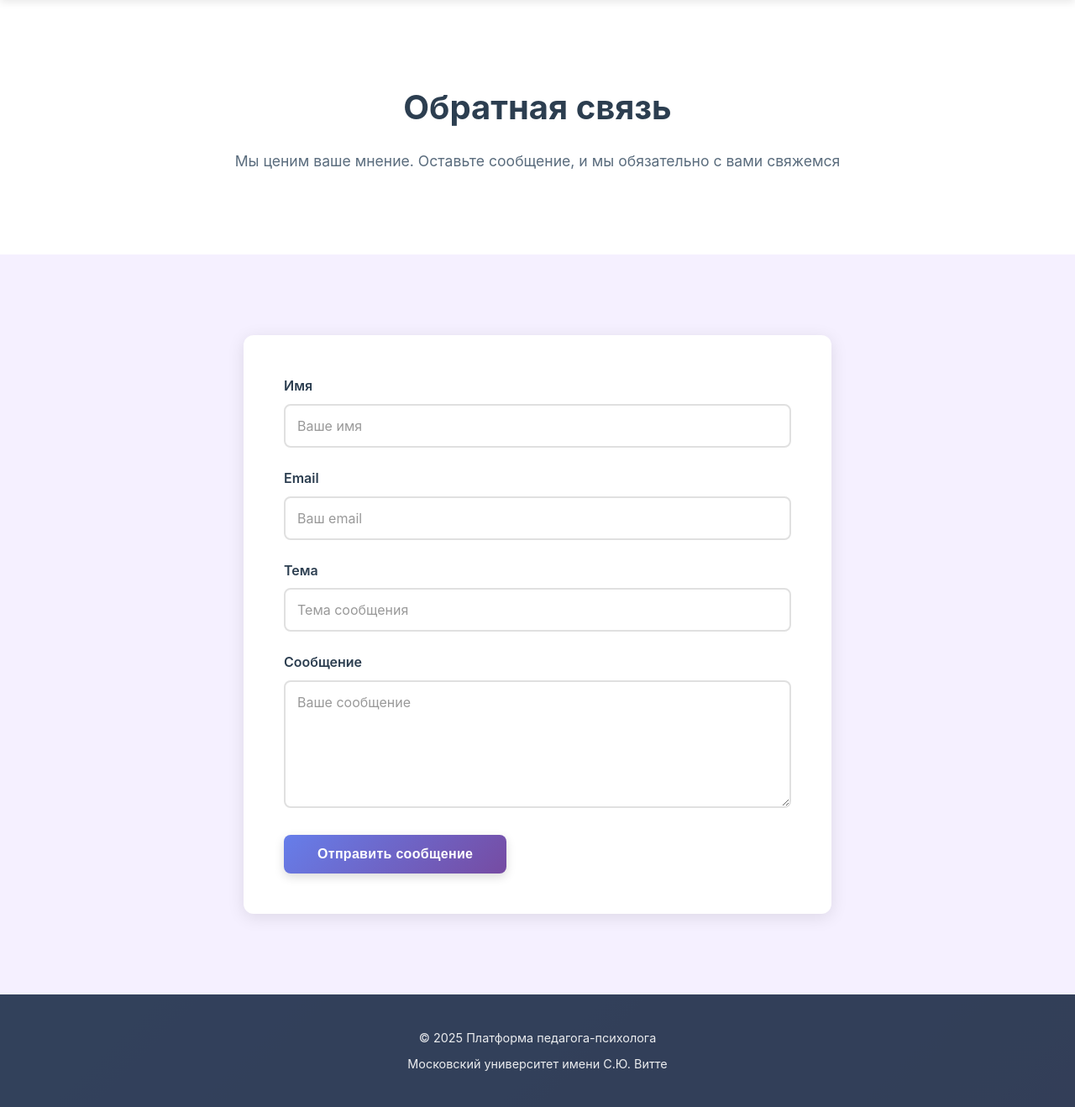
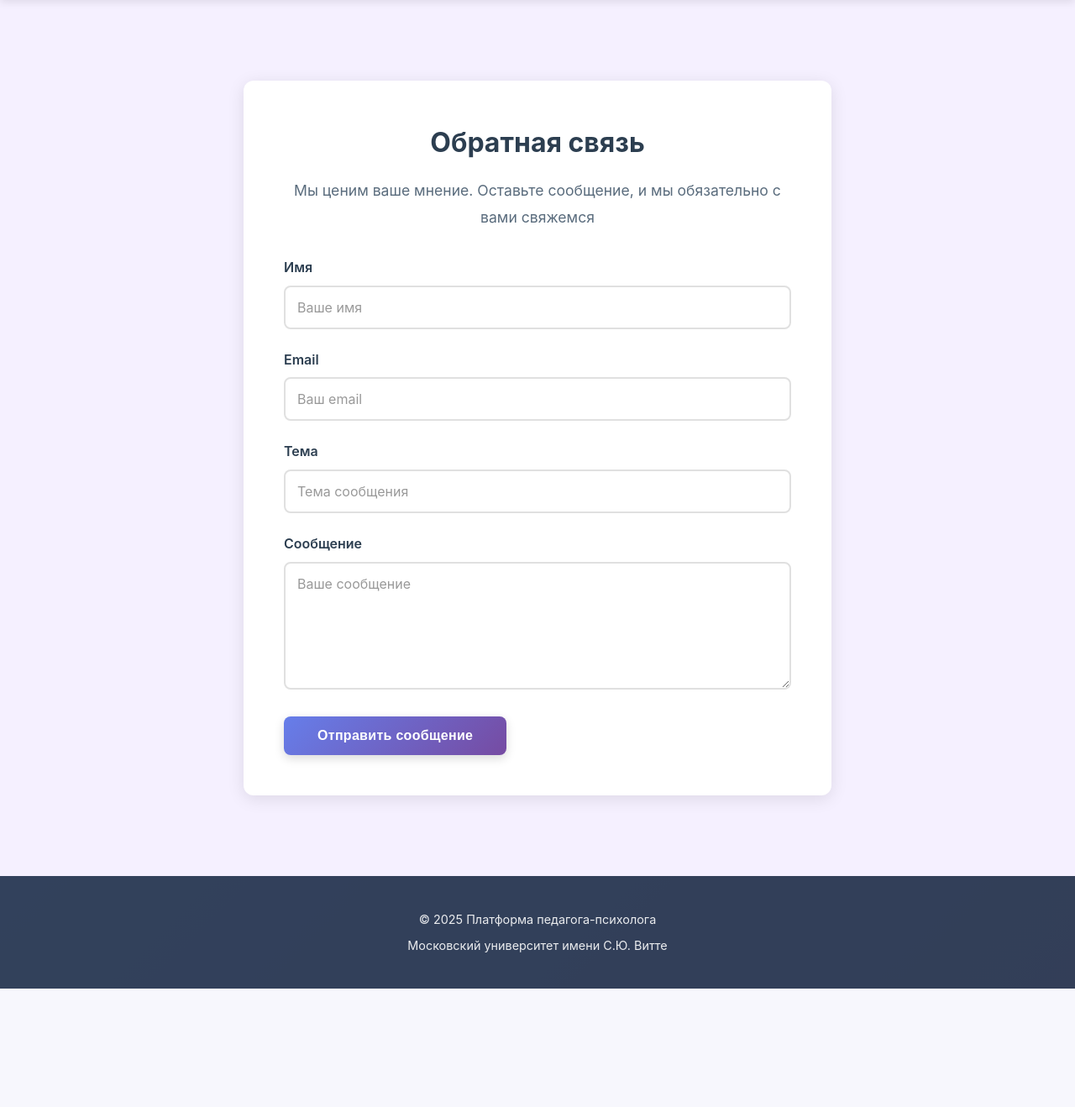
Before and after one commit to psixolog44/psixolog-cabinet, a Django app: page /feedback/ in a window 1280 px wide. Shown: the part 109-1427 px from the top of the page at 84% size. After the commit the page ends 1286 px from the top, so only its background shows below. Run offline with Django 5.2, Linux system fonts and the light colour scheme.

Commit message:
Changed feedback UI

```diff
--- a/static/css/style.css
+++ b/static/css/style.css
@@ -735,28 +735,6 @@ section h2 {
     flex-wrap: wrap;
 }
 
-.feedback-section {
-    background: #ffffff;
-}
-
-.feedback-section .section-content {
-    padding: 2rem 0;
-}
-
-.feedback-section h2 {
-    margin-bottom: 1rem;
-}
-
-.feedback-section p {
-    font-size: 1.1rem;
-    line-height: 1.8;
-    color: #5a6c7d;
-    text-align: center;
-    max-width: 800px;
-    margin: 0 auto;
-    margin-top: 0;
-}
-
 .feedback-form-section {
     background: #f5f0ff;
 }
@@ -772,6 +750,22 @@ section h2 {
     padding: 3rem;
     border-radius: 12px;
     box-shadow: 0 4px 20px rgba(0, 0, 0, 0.1);
+}
+
+.feedback-form-wrapper h2 {
+    margin-bottom: 1rem;
+    color: #2c3e50;
+    text-align: center;
+    font-size: 2rem;
+    font-weight: 700;
+}
+
+.feedback-description {
+    font-size: 1.1rem;
+    line-height: 1.8;
+    color: #5a6c7d;
+    text-align: center;
+    margin-bottom: 2rem;
 }
 
 .feedback-form {
--- a/templates/feedback.html
+++ b/templates/feedback.html
@@ -3,16 +3,11 @@
 {% block title %}Обратная связь - Платформа психолога{% endblock %}
 
 {% block content %}
-<section class="feedback-section">
-    <div class="section-content">
-        <h2>Обратная связь</h2>
-        <p>Мы ценим ваше мнение. Оставьте сообщение, и мы обязательно с вами свяжемся</p>
-    </div>
-</section>
-
 <section class="feedback-form-section">
     <div class="section-content">
         <div class="feedback-form-wrapper">
+            <h2>Обратная связь</h2>
+            <p class="feedback-description">Мы ценим ваше мнение. Оставьте сообщение, и мы обязательно с вами свяжемся</p>
             <form method="post" class="feedback-form">
                 {% csrf_token %}
 
```
